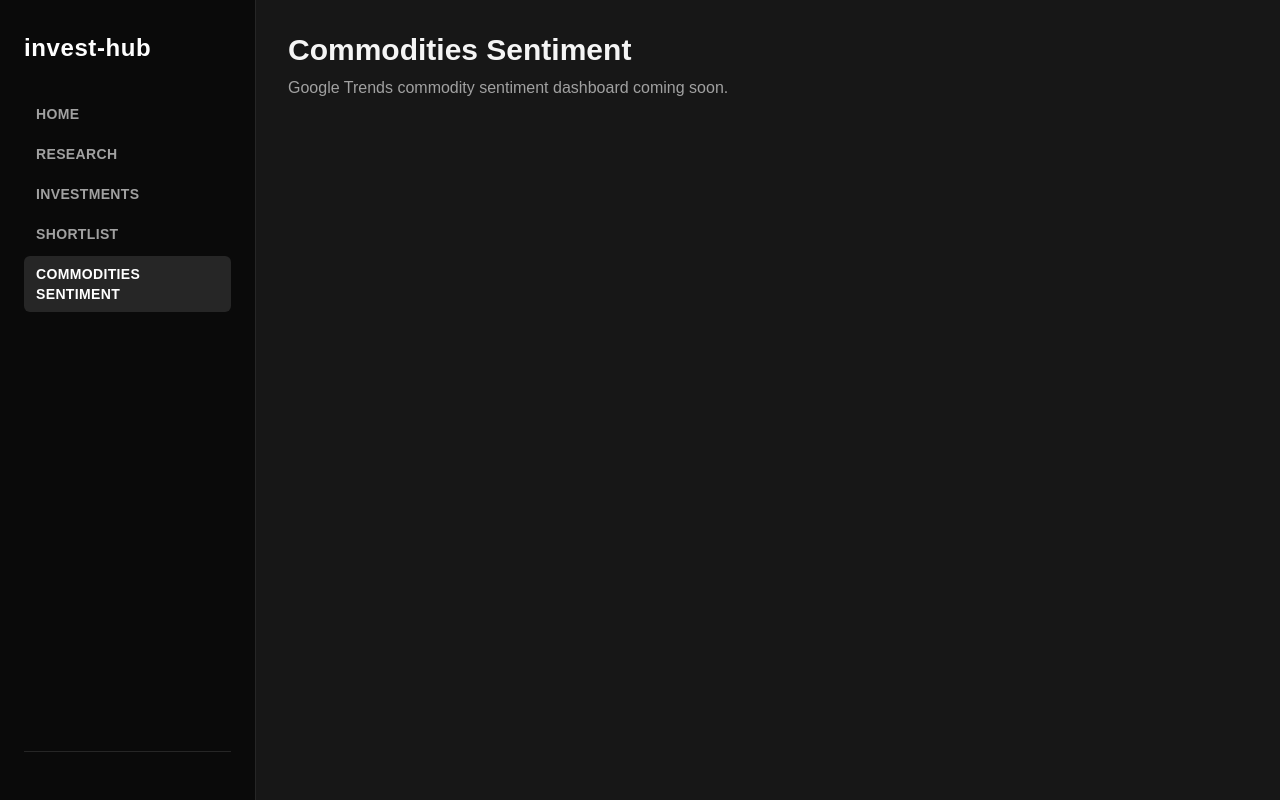
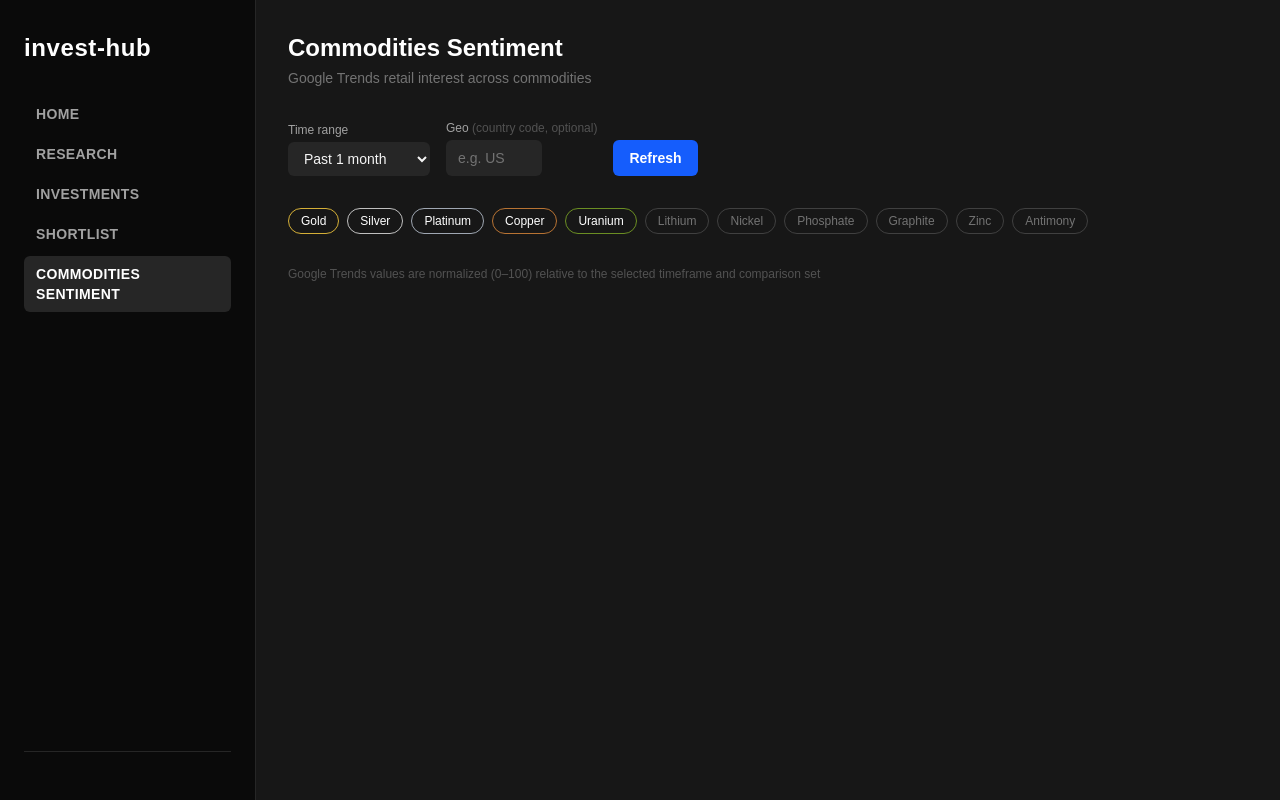
Before and after one commit to wiraszka/invest-hub, a Next.js app in the folder frontend/: page /commodities-sentiment in a window 1280 px wide. Built offline with nearby package versions, Linux system fonts and the light colour scheme.

Commit message:
feat: build out Commodities Sentiment page with interest panel and line chart

```diff
--- a/frontend/app/(app)/commodities-sentiment/page.tsx
+++ b/frontend/app/(app)/commodities-sentiment/page.tsx
@@ -1,9 +1,310 @@
+"use client";
+
+import { useState } from "react";
+import {
+  CartesianGrid,
+  Legend,
+  Line,
+  LineChart,
+  ResponsiveContainer,
+  Tooltip,
+  XAxis,
+  YAxis,
+} from "recharts";
+
+const ALL_COMMODITIES = [
+  "Gold",
+  "Silver",
+  "Platinum",
+  "Copper",
+  "Uranium",
+  "Lithium",
+  "Nickel",
+  "Phosphate",
+  "Graphite",
+  "Zinc",
+  "Antimony",
+];
+
+const DEFAULT_COMMODITIES = ["Gold", "Silver", "Platinum", "Copper", "Uranium"];
+
+const TIMEFRAMES = [
+  "Past 1 week",
+  "Past 1 month",
+  "Past 3 months",
+  "Past 6 months",
+  "Past 12 months",
+  "Past 5 years",
+  "2004 to present",
+];
+
+const COLOR_MAP: Record<string, string> = {
+  Gold: "#D4AF37",
+  Silver: "#C0C0C0",
+  Platinum: "#9FA7B2",
+  Copper: "#B87333",
+  Uranium: "#6B8E23",
+  Lithium: "#4F86C6",
+  Nickel: "#6E7F80",
+  Phosphate: "#7EA04D",
+  Graphite: "#4A4A4A",
+  Zinc: "#7D8CA3",
+  Antimony: "#A67C52",
+};
+
+interface LatestEntry {
+  commodity: string;
+  interest: number;
+  momentum: number | null;
+}
+
+interface TrendsData {
+  series: Record<string, string | number>[];
+  latest: LatestEntry[];
+}
+
 export default function CommoditiesSentimentPage() {
+  const [timeframe, setTimeframe] = useState("Past 1 month");
+  const [geo, setGeo] = useState("");
+  const [selectedCommodities, setSelectedCommodities] =
+    useState<string[]>(DEFAULT_COMMODITIES);
+
+  const [data, setData] = useState<TrendsData | null>(null);
+  const [loading, setLoading] = useState(false);
+  const [error, setError] = useState<string | null>(null);
+
+  function toggleCommodity(name: string) {
+    setSelectedCommodities((prev) =>
+      prev.includes(name) ? prev.filter((c) => c !== name) : [...prev, name],
+    );
+  }
+
+  async function handleRefresh() {
+    if (selectedCommodities.length === 0) return;
+
+    setLoading(true);
+    setError(null);
+
+    const params = new URLSearchParams();
+    selectedCommodities.forEach((c) => params.append("commodities", c));
+    params.set("timeframe", timeframe);
+    params.set("geo", geo.trim().toUpperCase());
+
+    try {
+      const res = await fetch(
+        `${process.env.NEXT_PUBLIC_BACKEND_URL}/api/trends?${params}`,
+      );
+      if (!res.ok) {
+        const body = await res.json().catch(() => ({}));
+        throw new Error(body.detail ?? "Failed to fetch trends data");
+      }
+      const json: TrendsData = await res.json();
+      setData(json);
+    } catch (err) {
+      setError(err instanceof Error ? err.message : "Something went wrong");
+    } finally {
+      setLoading(false);
+    }
+  }
+
   return (
-    <div>
-      <h1 className="text-3xl font-bold mb-2">Commodities Sentiment</h1>
-      <p className="text-neutral-400">
-        Google Trends commodity sentiment dashboard coming soon.
+    <div className="flex flex-col gap-8 max-w-5xl mx-auto">
+      <div>
+        <h1 className="text-2xl font-extrabold text-white mb-1">
+          Commodities Sentiment
+        </h1>
+        <p className="text-sm text-neutral-500">
+          Google Trends retail interest across commodities
+        </p>
+      </div>
+
+      {/* Filters */}
+      <div className="flex flex-wrap items-end gap-4">
+        <div className="flex flex-col gap-1">
+          <label className="text-xs text-neutral-400">Time range</label>
+          <select
+            value={timeframe}
+            onChange={(e) => setTimeframe(e.target.value)}
+            className="rounded-md bg-neutral-800 px-3 py-2 text-sm text-neutral-100 outline-none focus:ring-1 focus:ring-neutral-600"
+          >
+            {TIMEFRAMES.map((t) => (
+              <option key={t} value={t}>
+                {t}
+              </option>
+            ))}
+          </select>
+        </div>
+
+        <div className="flex flex-col gap-1">
+          <label className="text-xs text-neutral-400">
+            Geo{" "}
+            <span className="text-neutral-600">(country code, optional)</span>
+          </label>
+          <input
+            type="text"
+            value={geo}
+            onChange={(e) => setGeo(e.target.value)}
+            placeholder="e.g. US"
+            maxLength={2}
+            className="w-24 rounded-md bg-neutral-800 px-3 py-2 text-sm text-neutral-100 placeholder-neutral-500 outline-none focus:ring-1 focus:ring-neutral-600"
+          />
+        </div>
+
+        <button
+          onClick={handleRefresh}
+          disabled={loading || selectedCommodities.length === 0}
+          className="rounded-md bg-blue-600 px-4 py-2 text-sm font-semibold text-white hover:bg-blue-500 disabled:opacity-40 disabled:cursor-not-allowed"
+        >
+          {loading ? "Loading…" : "Refresh"}
+        </button>
+      </div>
+
+      {/* Commodity toggles */}
+      <div className="flex flex-wrap gap-2">
+        {ALL_COMMODITIES.map((name) => {
+          const active = selectedCommodities.includes(name);
+          return (
+            <button
+              key={name}
+              onClick={() => toggleCommodity(name)}
+              style={active ? { borderColor: COLOR_MAP[name] } : undefined}
+              className={`rounded-full border px-3 py-1 text-xs font-medium transition-colors ${
+                active
+                  ? "text-white"
+                  : "border-neutral-700 text-neutral-500 hover:border-neutral-500 hover:text-neutral-300"
+              }`}
+            >
+              {name}
+            </button>
+          );
+        })}
+      </div>
+
+      {selectedCommodities.length === 0 && (
+        <p className="text-sm text-yellow-500 text-center">
+          Select at least one commodity, then press Refresh
+        </p>
+      )}
+
+      {error && <p className="text-sm text-red-400 text-center">{error}</p>}
+
+      {data && !loading && (
+        <>
+          {/* Interest panel */}
+          {data.latest.length > 0 && (
+            <div>
+              <h2 className="text-sm font-semibold text-neutral-400 uppercase tracking-wide mb-4">
+                Current Interest Levels
+              </h2>
+              <div className="grid grid-cols-2 gap-2 sm:grid-cols-3 md:grid-cols-4 lg:grid-cols-5">
+                {data.latest.map(({ commodity, interest, momentum }) => {
+                  const deltaClass =
+                    momentum === null || momentum === 0
+                      ? "text-neutral-500"
+                      : momentum > 0
+                        ? "text-green-500"
+                        : "text-red-500";
+                  const deltaText =
+                    momentum === null
+                      ? "0.0"
+                      : momentum >= 0
+                        ? `+${momentum.toFixed(1)}`
+                        : momentum.toFixed(1);
+                  return (
+                    <div
+                      key={commodity}
+                      className="flex flex-col items-center rounded-md bg-neutral-800 px-4 py-4 gap-1"
+                    >
+                      <span
+                        className="text-sm font-semibold text-neutral-300"
+                        style={{ color: COLOR_MAP[commodity] }}
+                      >
+                        {commodity}
+                      </span>
+                      <div className="flex items-baseline gap-2">
+                        <span className="text-2xl font-bold text-white">
+                          {interest}
+                        </span>
+                        <span className={`text-xs font-semibold ${deltaClass}`}>
+                          {deltaText}
+                        </span>
+                      </div>
+                    </div>
+                  );
+                })}
+              </div>
+            </div>
+          )}
+
+          {/* Line chart */}
+          {data.series.length > 0 && (
+            <div>
+              <h2 className="text-sm font-semibold text-neutral-400 uppercase tracking-wide mb-4">
+                Interest Over Time
+              </h2>
+              <ResponsiveContainer width="100%" height={360}>
+                <LineChart
+                  data={data.series}
+                  margin={{ top: 4, right: 16, left: 0, bottom: 4 }}
+                >
+                  <CartesianGrid
+                    strokeDasharray="3 3"
+                    stroke="#2a2a2a"
+                    vertical={false}
+                  />
+                  <XAxis
+                    dataKey="date"
+                    tick={{ fill: "#737373", fontSize: 11 }}
+                    axisLine={false}
+                    tickLine={false}
+                    tickFormatter={(v: string) => v.slice(0, 7)}
+                    interval="preserveStartEnd"
+                  />
+                  <YAxis
+                    domain={[0, 100]}
+                    tick={{ fill: "#737373", fontSize: 11 }}
+                    axisLine={false}
+                    tickLine={false}
+                    width={28}
+                  />
+                  <Tooltip
+                    contentStyle={{
+                      backgroundColor: "#1a1a1a",
+                      border: "1px solid #333",
+                      borderRadius: "6px",
+                      fontSize: "12px",
+                    }}
+                    labelStyle={{ color: "#a3a3a3" }}
+                  />
+                  <Legend
+                    wrapperStyle={{ fontSize: "12px", paddingTop: "16px" }}
+                  />
+                  {selectedCommodities.map((name) => (
+                    <Line
+                      key={name}
+                      type="monotone"
+                      dataKey={name}
+                      stroke={COLOR_MAP[name]}
+                      dot={false}
+                      strokeWidth={2}
+                    />
+                  ))}
+                </LineChart>
+              </ResponsiveContainer>
+            </div>
+          )}
+
+          {data.series.length === 0 && (
+            <p className="text-sm text-neutral-500 text-center">
+              No trend data returned for the selected settings
+            </p>
+          )}
+        </>
+      )}
+
+      <p className="text-xs text-neutral-600">
+        Google Trends values are normalized (0–100) relative to the selected
+        timeframe and comparison set
       </p>
     </div>
   );
```
